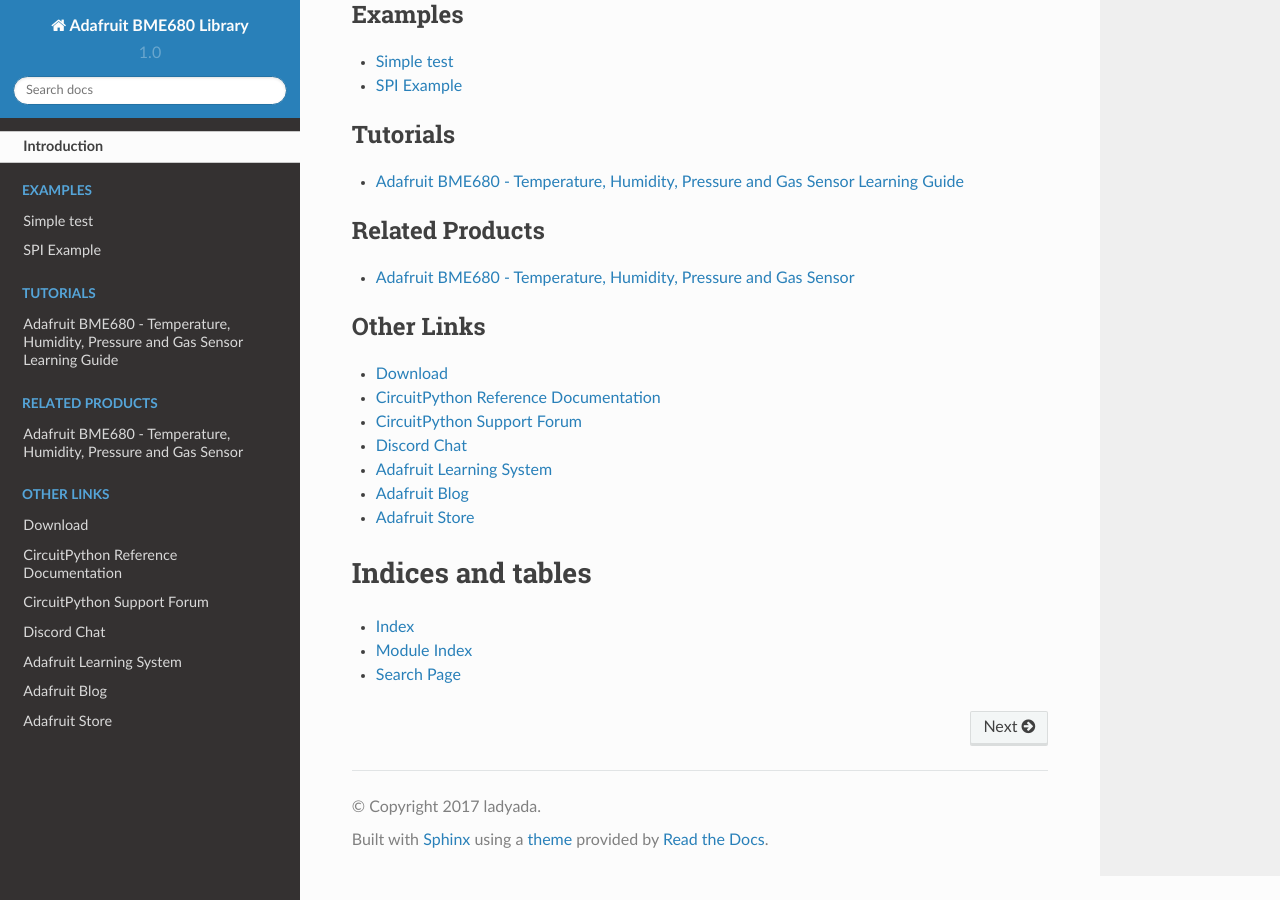
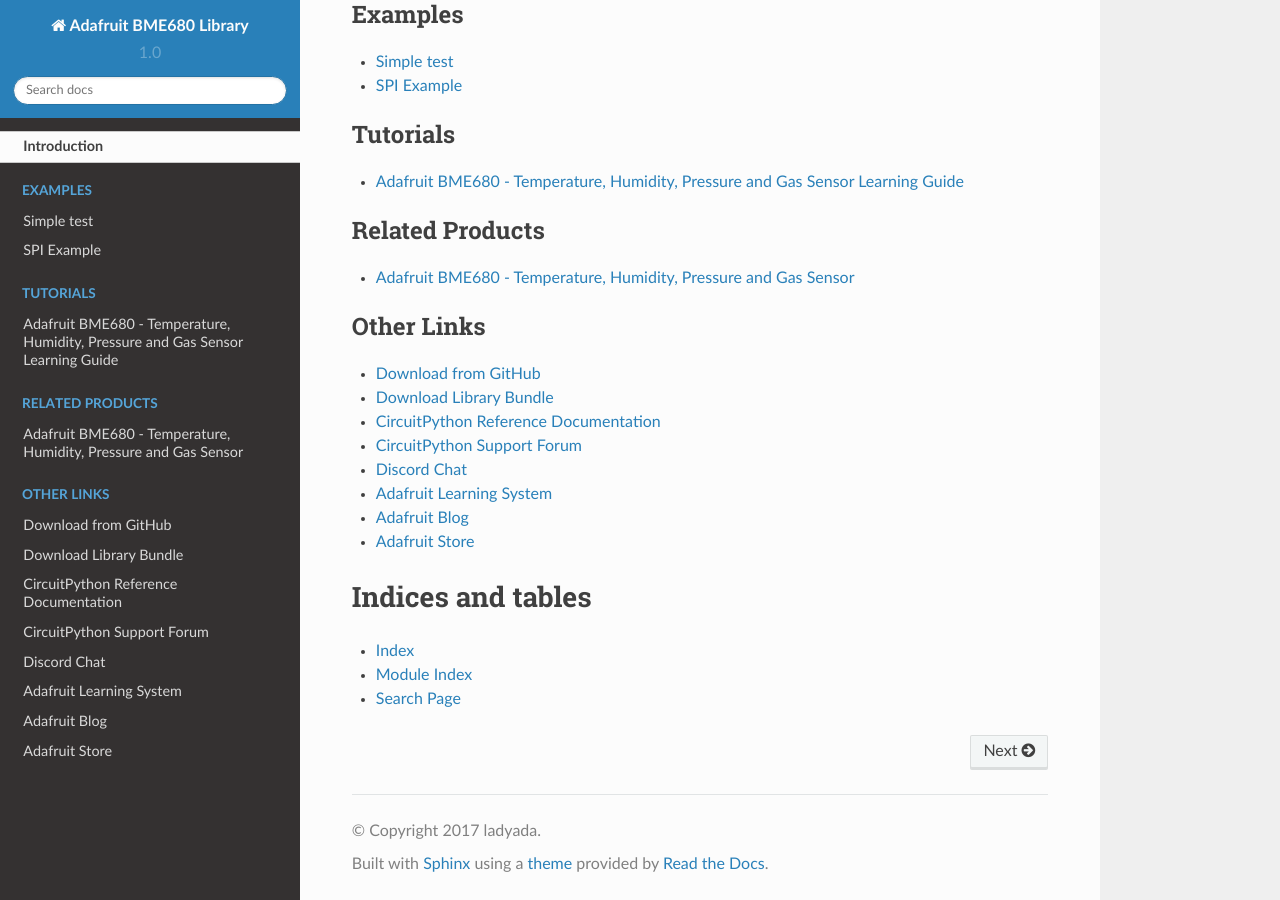
Before and after one commit to adafruit/Adafruit_CircuitPython_BME680, a Sphinx documentation site: the page built from docs/index.rst, in a window 1280 px wide and 900 px high, scrolled down 1764 px. Built offline with Sphinx 7.4.7 and the Read the Docs theme 2.0.0, drawn with Linux system fonts in a browser that asks for light colours.

Commit message:
Added cp.org link to index.rst

```diff
--- a/docs/index.rst
+++ b/docs/index.rst
@@ -33,7 +33,8 @@
 .. toctree::
     :caption: Other Links
 
-    Download <https://github.com/adafruit/Adafruit_CircuitPython_BME680/releases/latest>
+    Download from GitHub <https://github.com/adafruit/Adafruit_CircuitPython_BME680/releases/latest>
+    Download Library Bundle <https://circuitpython.org/libraries>
     CircuitPython Reference Documentation <https://docs.circuitpython.org>
     CircuitPython Support Forum <https://forums.adafruit.com/viewforum.php?f=60>
     Discord Chat <https://adafru.it/discord>
```
